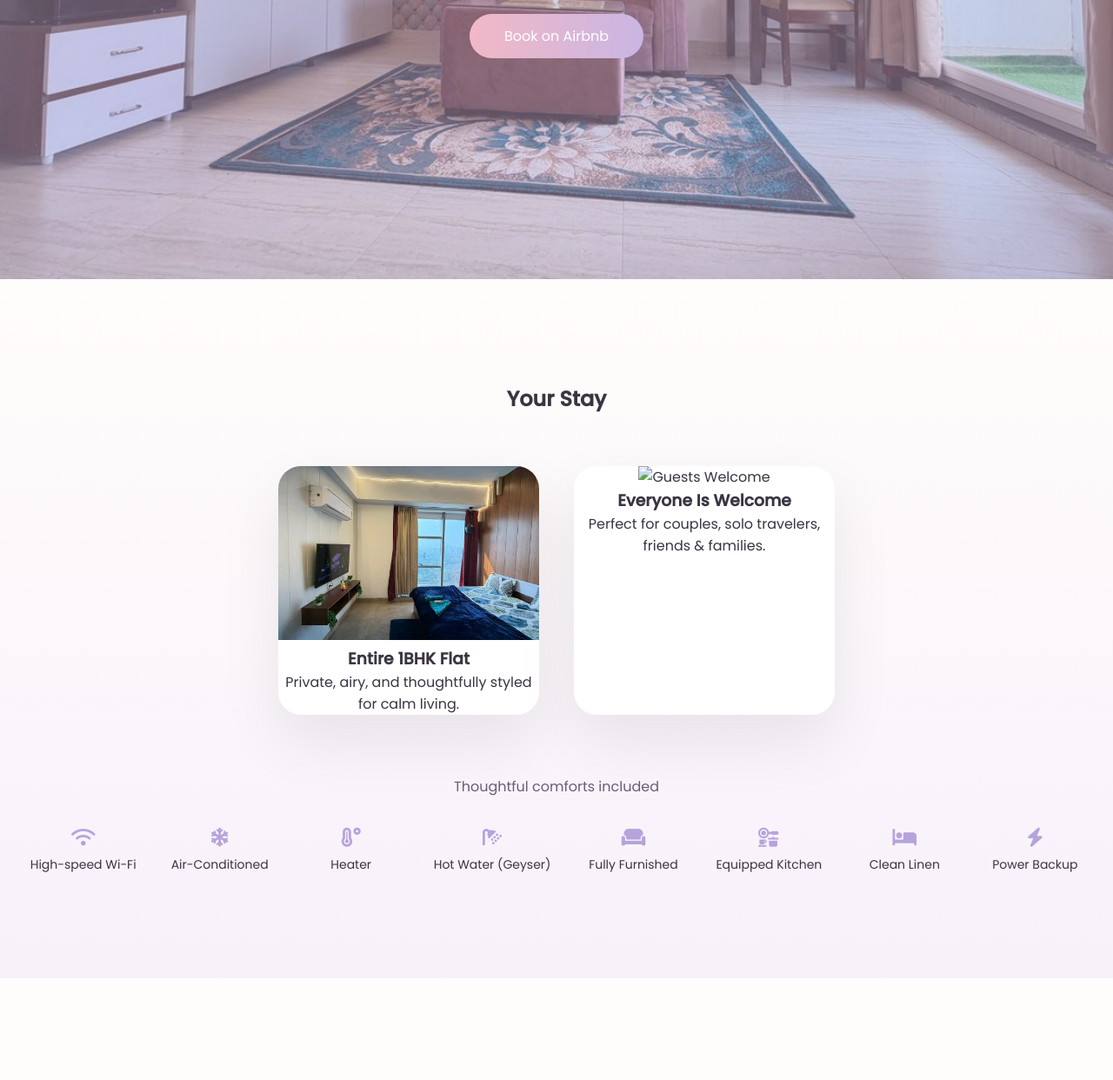
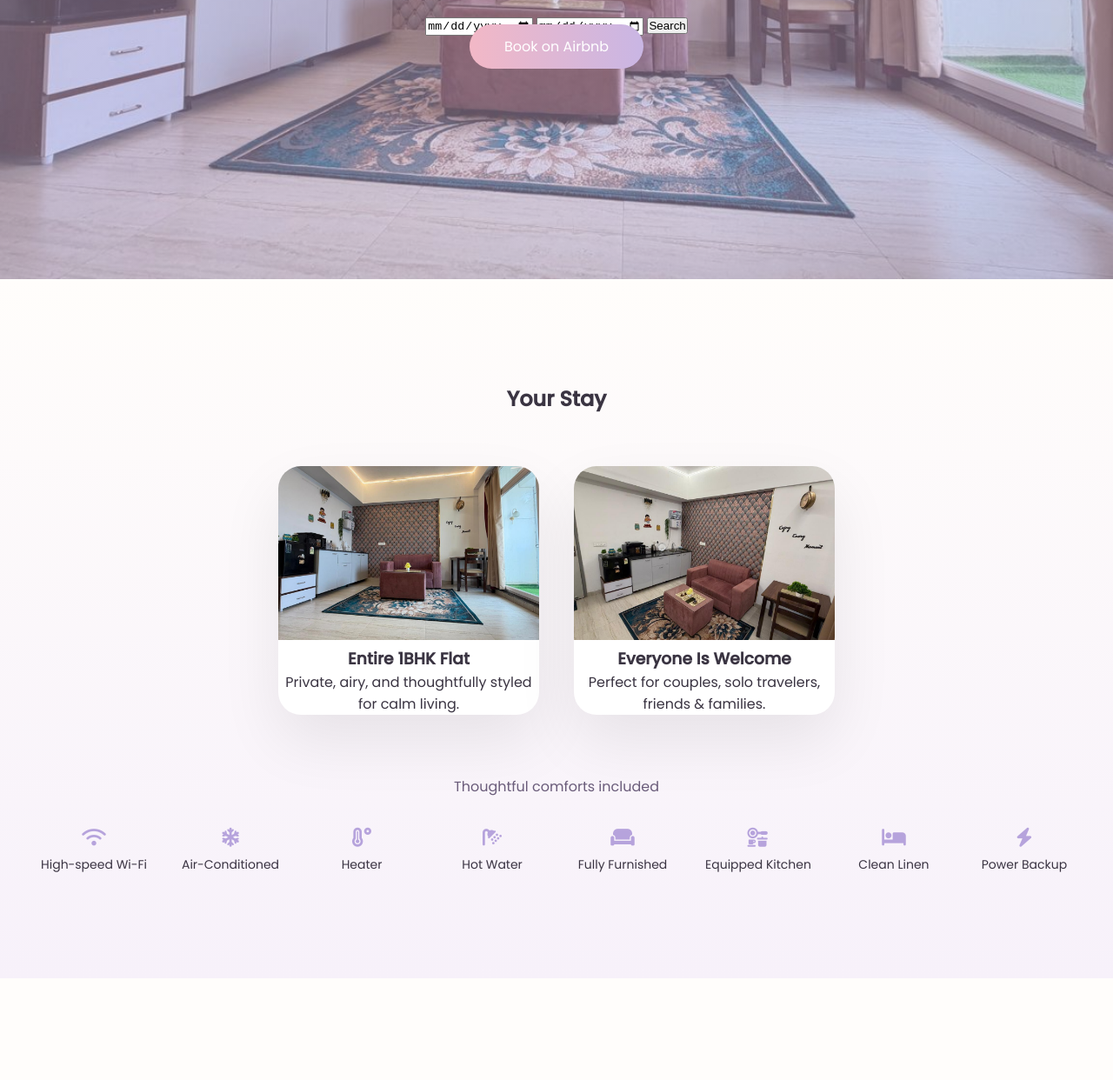
Before and after one commit to ashishavghade/Ashi-s-skyHome, a plain HTML site: page index.html in a window 1280 px wide. Shown: the part 479-1721 px from the top of the page at 87% size. Drawn offline with nearby package versions, Linux system fonts and the light colour scheme.

Commit message:
Fix title casing and update HTML structure

```diff
--- a/index.html
+++ b/index.html
@@ -4,12 +4,12 @@
   <meta charset="UTF-8" />
   <meta name="viewport" content="width=device-width, initial-scale=1.0"/>
 
-  <title>ashi’s skyHome | Aesthetic 1BHK Stay in Gurgaon</title>
+  <title>Ashi’s SkyHome | Aesthetic 1BHK Stay in Gurgaon</title>
 
-  <!-- Fonts -->
-  <link href="https://fonts.googleapis.com/css2?family=Playfair+Display:wght@500;600;700&family=Poppins:wght@300;400;500&display=swap" rel="stylesheet">
+  <!-- FONTS -->
+  <link href="https://fonts.googleapis.com/css2?family=Playfair+Display:wght@600;700&family=Poppins:wght@300;400;500&display=swap" rel="stylesheet">
 
-  <!-- Icons -->
+  <!-- ICONS -->
   <link rel="stylesheet" href="https://cdnjs.cloudflare.com/ajax/libs/font-awesome/6.5.0/css/all.min.css">
 
   <link rel="stylesheet" href="css/style.css">
@@ -17,12 +17,10 @@
 
 <body>
 
-<!-- NAVBAR -->
 <header class="navbar">
   <div class="nav-inner">
     <div class="logo">
-      <!-- Replace this SVG later with final logo SVG if needed -->
-      <span class="logo-text">ashi’s skyHome</span>
+      <span class="logo-icon">A</span> Ashi’s SkyHome
     </div>
     <nav>
       <a href="#home">Home</a>
@@ -41,25 +39,33 @@
   <div class="hero-overlay"></div>
 
   <div class="hero-text">
-    <h1>ashi’s skyHome</h1>
+    <h1>Ashi’s SkyHome</h1>
     <p>A soft, pastel 1BHK retreat in the heart of Gurgaon</p>
+
+    <!-- SEARCH BAR -->
+    <form class="hero-search">
+      <input type="date" aria-label="Check-in">
+      <input type="date" aria-label="Check-out">
+      <button type="submit">Search</button>
+    </form>
+
     <a href="#" class="hero-btn">Book on Airbnb</a>
   </div>
 </section>
 
-<!-- YOUR STAY -->
+<!-- STAY -->
 <section id="stay" class="section dreamy-bg reveal">
-  <h2>Your Stay</h2>
+  <h2 class="title-shadow">Your Stay</h2>
 
   <div class="stay-cards">
     <div class="stay-card">
-      <img src="images/room1.jpg" alt="1BHK Flat">
+      <img src="images/hero.jpg">
       <h3>Entire 1BHK Flat</h3>
       <p>Private, airy, and thoughtfully styled for calm living.</p>
     </div>
 
     <div class="stay-card">
-      <img src="images/room2.jpg" alt="Guests Welcome">
+      <img src="images/hero1.jpg">
       <h3>Everyone Is Welcome</h3>
       <p>Perfect for couples, solo travelers, friends & families.</p>
     </div>
@@ -70,58 +76,27 @@
     <p class="amenities-title">Thoughtful comforts included</p>
 
     <div class="amenities-list">
-      <div class="amenity">
-        <i class="fa-solid fa-wifi"></i>
-        <span>High-speed Wi-Fi</span>
-      </div>
-
-      <div class="amenity">
-        <i class="fa-solid fa-snowflake"></i>
-        <span>Air-Conditioned</span>
-      </div>
-
-      <div class="amenity">
-        <i class="fa-solid fa-temperature-high"></i>
-        <span>Heater</span>
-      </div>
-
-      <div class="amenity">
-        <i class="fa-solid fa-shower"></i>
-        <span>Hot Water (Geyser)</span>
-      </div>
-
-      <div class="amenity">
-        <i class="fa-solid fa-couch"></i>
-        <span>Fully Furnished</span>
-      </div>
-
-      <div class="amenity">
-        <i class="fa-solid fa-kitchen-set"></i>
-        <span>Equipped Kitchen</span>
-      </div>
-
-      <div class="amenity">
-        <i class="fa-solid fa-bed"></i>
-        <span>Clean Linen</span>
-      </div>
-
-      <div class="amenity">
-        <i class="fa-solid fa-bolt"></i>
-        <span>Power Backup</span>
-      </div>
+      <div class="amenity"><i class="fa-solid fa-wifi"></i><span>High-speed Wi-Fi</span></div>
+      <div class="amenity"><i class="fa-solid fa-snowflake"></i><span>Air-Conditioned</span></div>
+      <div class="amenity"><i class="fa-solid fa-temperature-high"></i><span>Heater</span></div>
+      <div class="amenity"><i class="fa-solid fa-shower"></i><span>Hot Water</span></div>
+      <div class="amenity"><i class="fa-solid fa-couch"></i><span>Fully Furnished</span></div>
+      <div class="amenity"><i class="fa-solid fa-kitchen-set"></i><span>Equipped Kitchen</span></div>
+      <div class="amenity"><i class="fa-solid fa-bed"></i><span>Clean Linen</span></div>
+      <div class="amenity"><i class="fa-solid fa-bolt"></i><span>Power Backup</span></div>
     </div>
   </div>
 </section>
 
 <!-- GALLERY -->
 <section id="gallery" class="section reveal">
-  <h2>Gallery</h2>
+  <h2 class="title-shadow">Gallery</h2>
 
   <div class="gallery-grid">
-    <img src="images/hero.jpg" alt="">
-    <img src="images/room1.jpg" alt="">
-    <img src="images/room2.jpg" alt="">
-    <img src="images/room1.jpg" alt="">
+    <img src="images/hero.jpg">
+    <img src="images/room1.jpg">
+    <img src="images/hero1.jpg">
+    <img src="images/room1.jpg">
   </div>
 </section>
 
@@ -129,10 +104,10 @@
 <section id="location" class="section dreamy-bg reveal">
   <div class="location-wrapper">
     <div class="location-text">
-      <h2>Location</h2>
+      <h2 class="title-shadow">Location</h2>
       <p>
-        Located in Gurgaon with easy access to cafés,
-        offices, shopping hubs, and city hotspots.
+        Located in Gurgaon with easy access to cafés, offices,
+        shopping hubs, and city hotspots.
       </p>
       <p class="location-note">
         Peaceful neighborhood • Easy cab access • Safe surroundings
@@ -150,7 +125,7 @@
 
 <!-- CONTACT -->
 <section id="contact" class="section contact-section reveal">
-  <h2>Let’s Stay Connected</h2>
+  <h2 class="title-shadow">Let’s Stay Connected</h2>
   <p class="contact-sub">Reach out anytime</p>
 
   <div class="contact-actions">
@@ -174,15 +149,17 @@
 </main>
 
 <footer class="footer">
-  © 2026 ashi’s skyHome. All rights reserved.
+  <div class="footer-links">
+    <a href="#">Privacy Policy</a>
+    <a href="#">Cancellation Policy</a>
+    <a href="#">Terms & Conditions</a>
+  </div>
+  <p>© 2026 Ashi’s SkyHome. All rights reserved.</p>
 </footer>
 
-<!-- Scroll reveal -->
 <script>
   const observer = new IntersectionObserver(entries => {
-    entries.forEach(e => {
-      if (e.isIntersecting) e.target.classList.add('active');
-    });
+    entries.forEach(e => e.isIntersecting && e.target.classList.add('active'));
   }, { threshold: 0.15 });
 
   document.querySelectorAll('.reveal').forEach(el => observer.observe(el));
```
